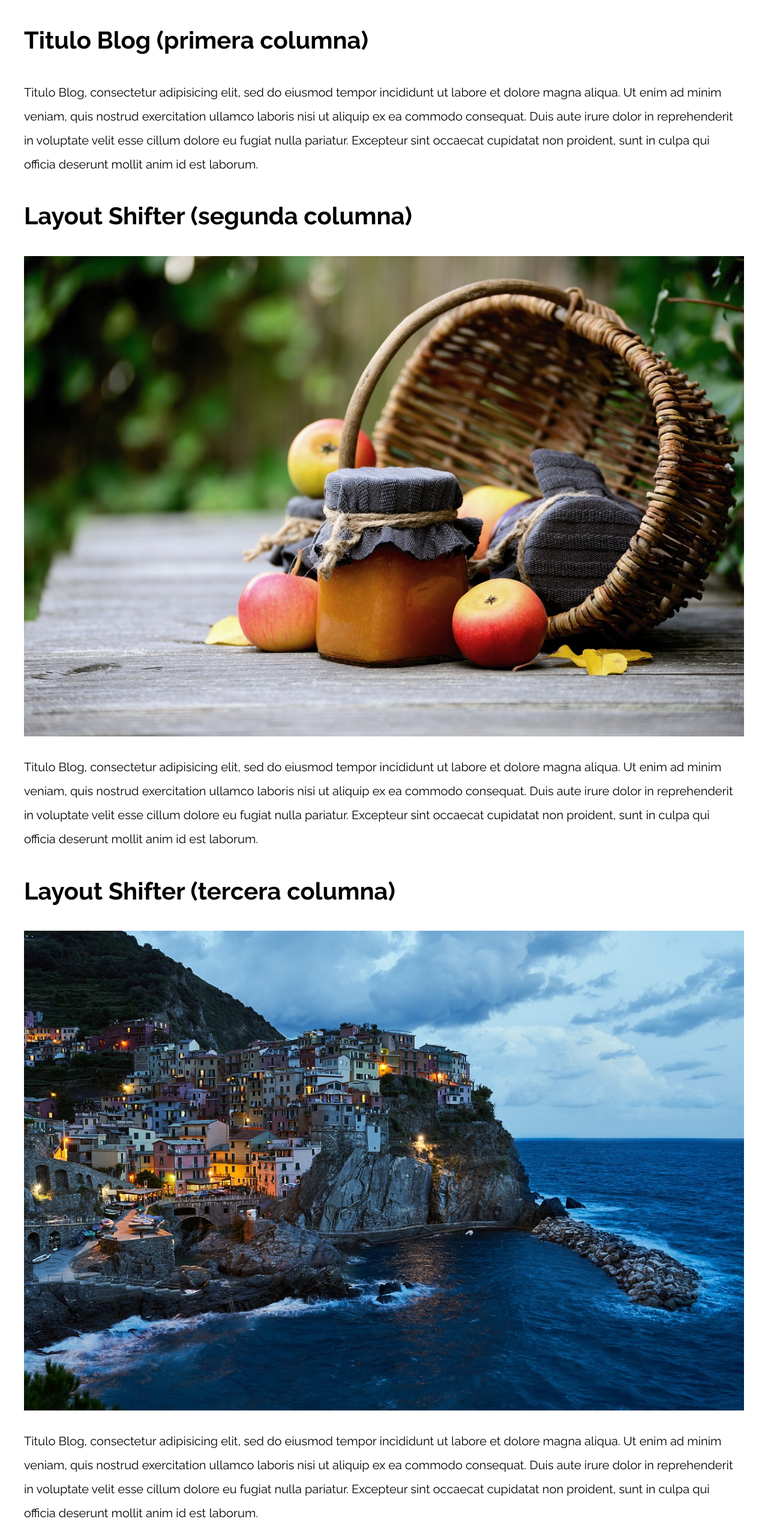
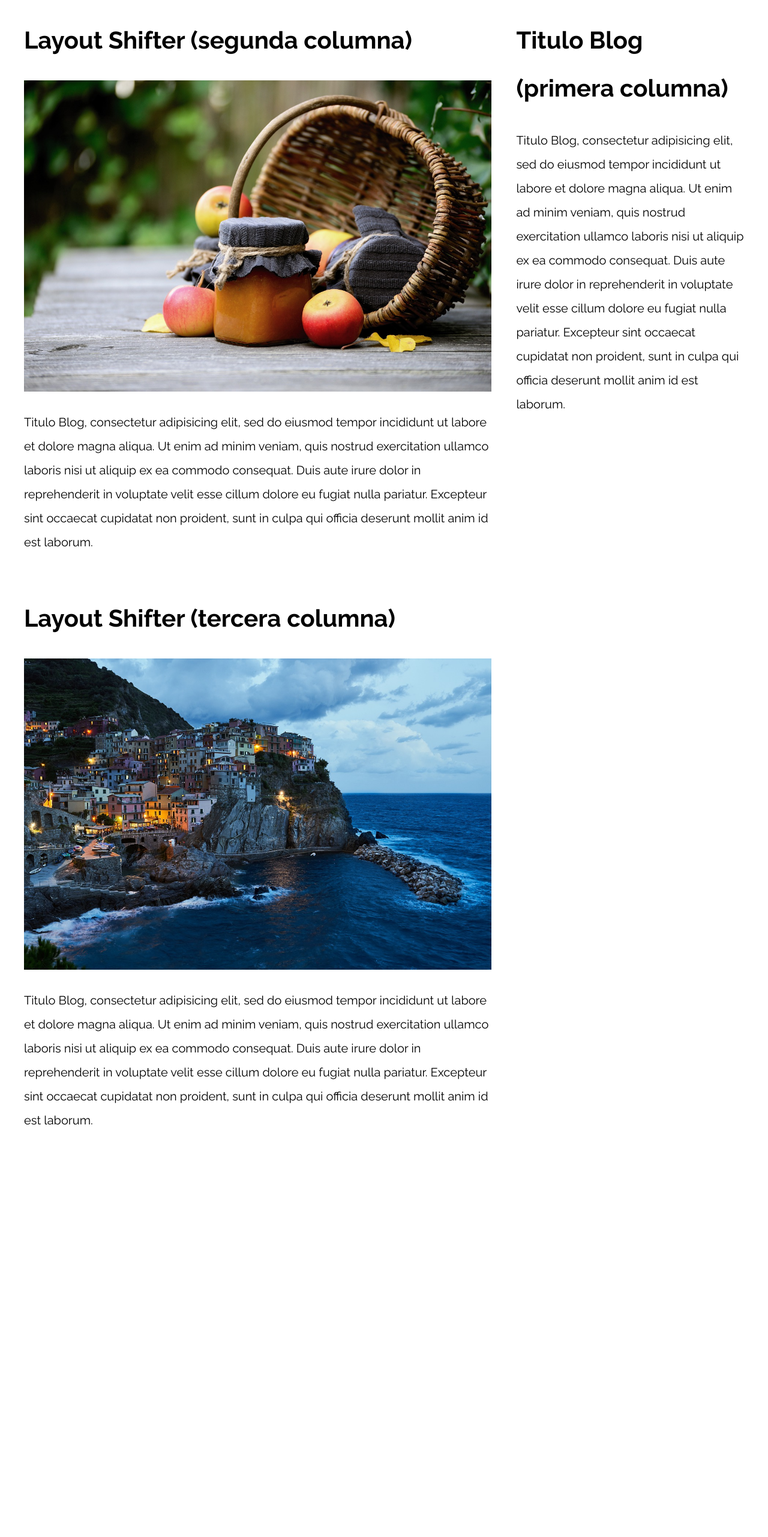
Before and after one commit to mundoenrique/desarrollo-web-juan-pablo, a PHP site: page / in a window 1280 px wide. Shown: the whole page at 60% size. After the commit the page ends 1908 px from the top, so only its background shows below. Run offline with PHP 8.4, Linux system fonts and the light colour scheme.

Commit message:
Shifter con flex

```diff
--- a/03-css-design-patterns/12-layout_shifter_flexbox/css/styles.css
+++ b/03-css-design-patterns/12-layout_shifter_flexbox/css/styles.css
@@ -48,3 +48,40 @@ p {
 }
 
 /** CODIGO AQUI **/
+@media (min-width: 768px) {
+  .layout-shifter {
+    display: flex;
+    flex-direction: column-reverse;
+  }
+
+  .contenido-rpincipal {
+    display: flex;
+    justify-content: space-between;
+    gap: 2rem;
+  }
+
+  .entrada-blog {
+    flex: 0 0 calc(50% - 2rem);
+  }
+}
+
+@media (min-width: 992px) {
+  .layout-shifter {
+    flex-direction: row;
+    justify-content: space-between;
+  }
+
+  .contenido-rpincipal {
+    flex: 0 0 calc(66.6% - 2rem);
+    flex-wrap: wrap;
+  }
+
+  .sidebar {
+    order: 2;
+    flex: 0 0 calc(33.3% - 2rem);
+  }
+
+  .entrada-blog {
+    flex: 0 0 100%;
+  }
+}
--- a/03-css-design-patterns/12-layout_shifter_flexbox/index.html
+++ b/03-css-design-patterns/12-layout_shifter_flexbox/index.html
@@ -10,8 +10,8 @@
   </head>
 
   <body>
-    <div class="contenedor">
-      <aside>
+    <div class="contenedor layout-shifter">
+      <aside class="sidebar">
         <h1>Titulo Blog (primera columna)</h1>
         <p>
           Titulo Blog, consectetur adipisicing elit, sed do eiusmod tempor incididunt ut labore et dolore magna aliqua.
@@ -21,7 +21,7 @@
         </p>
       </aside>
 
-      <main>
+      <main class="contenido-rpincipal">
         <article class="entrada-blog">
           <h1>Layout Shifter (segunda columna)</h1>
           <img src="img/imagen1.jpg" />
```
